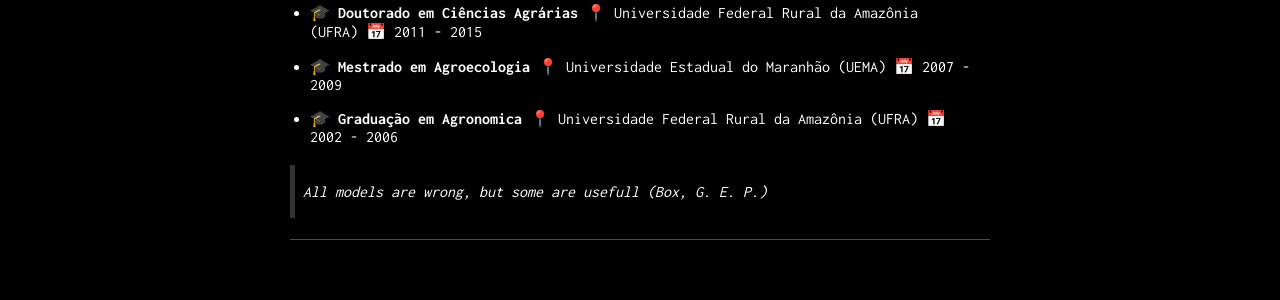
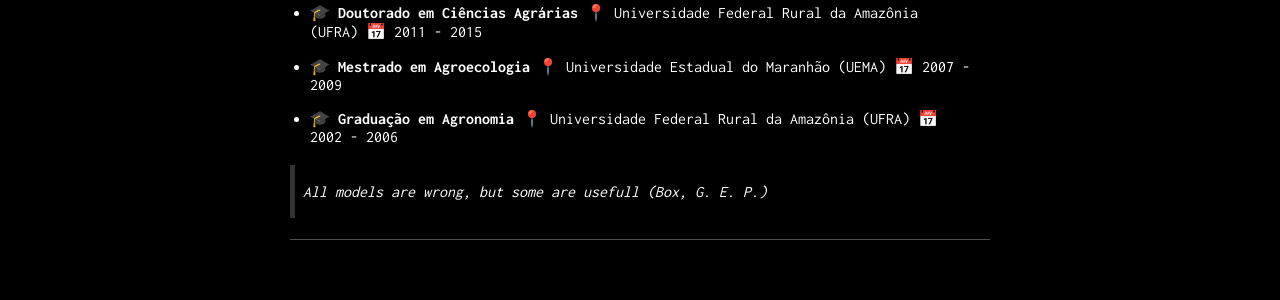
Before and after one commit to joaothiagors/joaothiagors.github.io, a Jekyll site: the page built from index.md, in a window 1280 px wide. Shown: the part 554-854 px from the top of the page. Built offline with Jekyll 4.4.1, drawn with Linux system fonts in a browser that asks for light colours.

Commit message:
Update index.md
fix some informations

```diff
--- a/index.md
+++ b/index.md
@@ -36,7 +36,7 @@ Desenvolvo pesquisas sobre Agroecologia, fruticultura, manejo e produção de a
   📍 Universidade Estadual do Maranhão (UEMA)
   📅 2007 - 2009
 
-- 🎓 **Graduação em Agronomica**
+- 🎓 **Graduação em Agronomia**
   📍 Universidade Federal Rural da Amazônia (UFRA)
   📅 2002 - 2006
 
```
